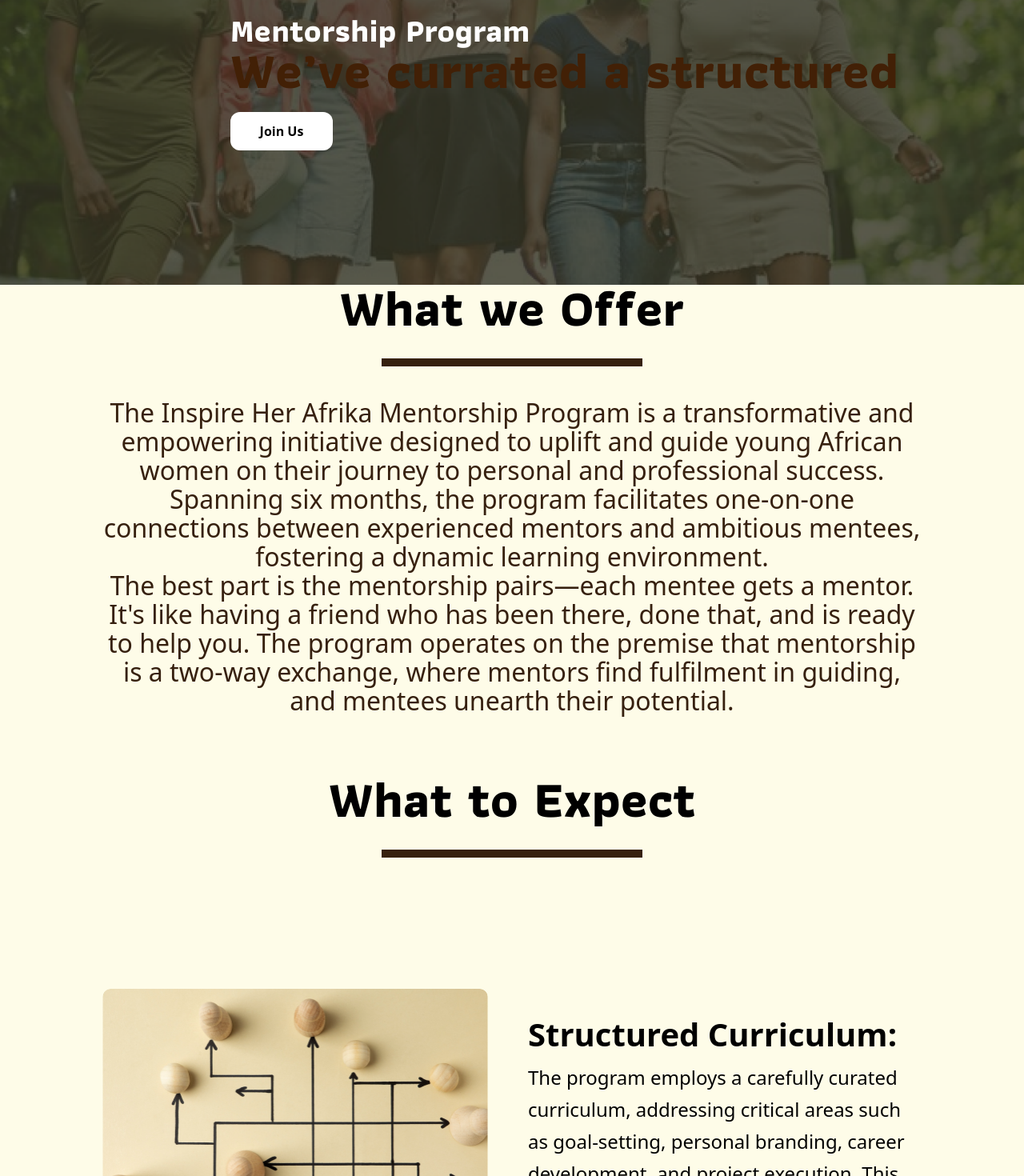
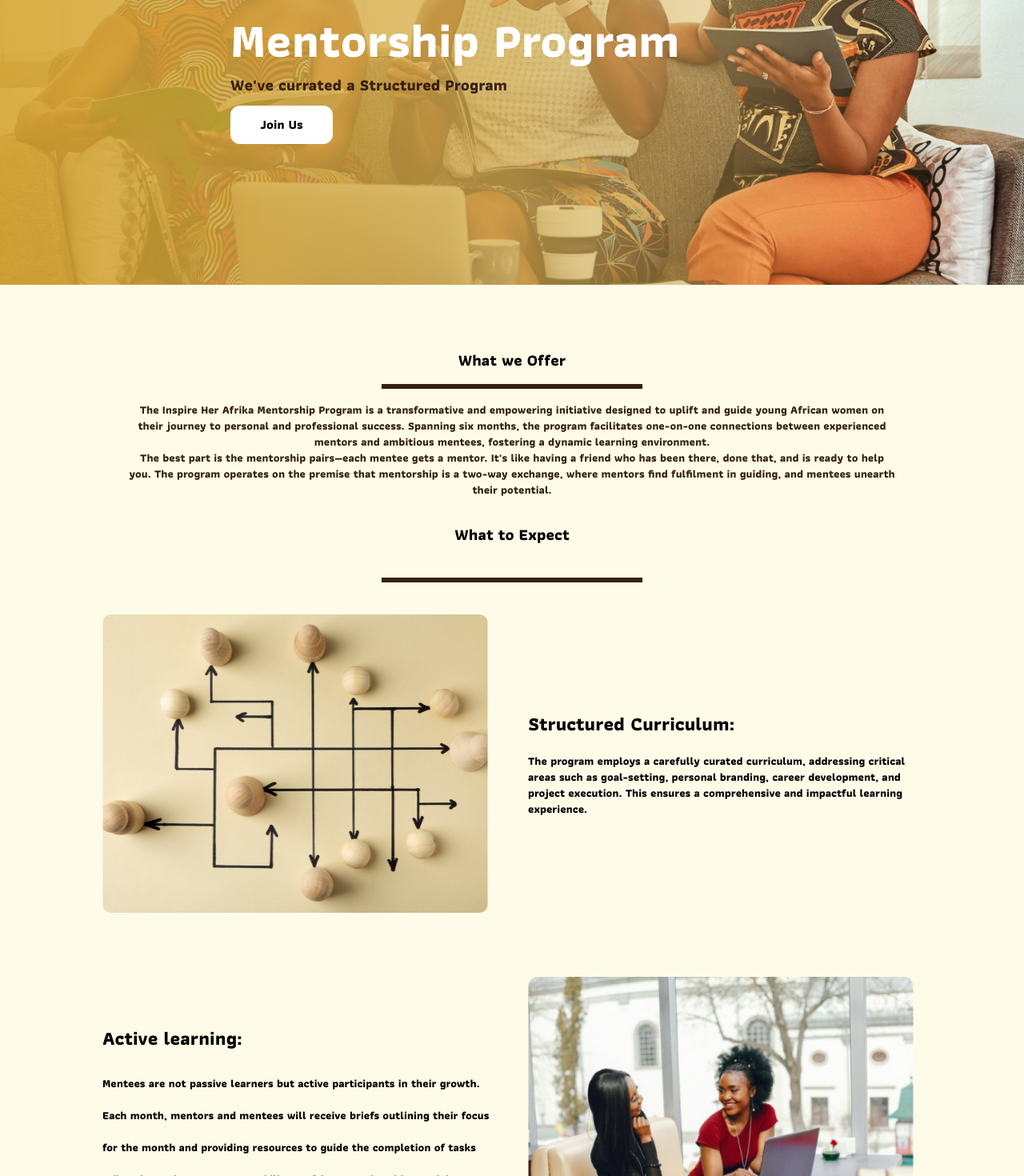
Before and after one commit to Deveelop/inspire-her-afrika, a React (Vite) app: page /mentorship in a window 1280 px wide. Shown: the part 220-1690 px from the top of the page at 80% size. Built offline with nearby package versions, Linux system fonts and the light colour scheme.

Commit message:
Added new changes

```diff
--- /dev/null
+++ b/src/Components/HeroMentorship.jsx
@@ -0,0 +1,21 @@
+
+
+const HeroMentorship = () => {
+  return (
+    <div className=' mb-20  h-[500px] md:w-full p-4 md:p-72 relative '>
+    <div className=" absolute inset-0 bg-[url('/group2.png')] bg-cover bg-no-repeat bg-center bg-opacity-90"/>
+      <div className=' absolute inset-0 bg-gradient-to-r from-[#D6A530] via-[#D6AD4BD7]  to-transparent opacity-90 w-full' />
+    <div className=' absolute top-60 flex justify-center'>
+      <div className=' grid gap-3 '>
+    <h1 className='text-[#FFFFFF] text-2xl font-Athiti md:text-6xl'>Mentorship Program</h1>
+   <p className='text-[#36200F] font-bold  text-xl '>We've currated a Structured Program</p>
+  <div className=''>
+    <button className='bg-text-white font-semibold bg-white p-3 w-32 rounded-xl' >Join Us</button>
+     </div>
+     </div>
+     </div>
+     </div>
+  )
+}
+
+export default HeroMentorship;
--- a/src/Pages/Mentorship.jsx
+++ b/src/Pages/Mentorship.jsx
@@ -1,40 +1,27 @@
-import React from 'react'
+import HeroMentorship from "../Components/HeroMentorship";
 
 function Mentorship() {
   return (
-    <div className=' '>
+    <div className=' font-Athiti '>
     <div className="w-[100%] bg-yellow-50 ">
 
-    <div className=' mb-20 bg-[url("/groupy.png")] h-[555px] md:h-2/3 w-full bg-cover
-        bg-center p-4 md:p-72 relative
-        '>
-        <div className=' absolute top-60 flex justify-center'>
-          <div className=' grid gap-3 '>
-          <div className=" md:text-justify text-white md:text-[40px] text-2xl font-bold font-Athiti leading-[37.31px]">Mentorship Program</div>
-          <div className="w-[] h-[59px] text-justify text-yellow-950 md:text-[64px] text-2xl font-bold font-['Athiti'] leading-[37.31px]">We’ve currated a structured </div>
+    <HeroMentorship/>
 
-      <div className=''>
-        <button className='bg-text-white font-semibold bg-white p-3 w-32 rounded-xl' >Join Us</button>
-         </div>
-         </div>
-         </div>
-         </div>
+    <div className=' pb-8 m-auto w-[75%] '>
+    <div className="  items-center flex flex-col justify-center leading-9  ">
+        <h1 className=" text-center font-bold md:text-xl text-lg">What we Offer</h1>
+        <div className=" w-[80%] md:w-[326px] h-[0px] m-4 border-[3px] border-[#36200F] " />
 
-    <div className=' pb-8 m-auto w-[80%] '>
-    <div className=" md:h-[384px] items-center flex flex-col justify-center leading-9  ">
-        <h1 className=" text-center font-Athiti font-bold md:text-[64px] text-4xl leading-[46px]">What we Offer</h1>
-        <div className=" w-[80%] md:w-[326px] h-[0px] m-10 border-[5px] border-[#36200F] " />
-
-        <div className=" text-[#36200F]  text-center md:text-[32px] font-normal;
+        <div className=" text-[#36200F]  text-center md:text-sm font-normal;
  ">The Inspire Her Afrika Mentorship Program is a transformative and empowering initiative designed to uplift and guide young African women on their journey to personal and professional success. Spanning six months, the program facilitates one-on-one connections between experienced mentors and ambitious mentees, fostering a dynamic learning environment.<br/>The best part is the mentorship pairs—each mentee gets a mentor. It's like having a friend who has been there, done that, and is ready to help you. The program operates on the premise that mentorship is a two-way exchange, where mentors find fulfilment in guiding, and mentees unearth their potential.<br/>
         </div>
     </div>
     </div>
 
     <div className=" m-auto w-[80%] ">
-        <div className=" md:h-[384px] items-center flex flex-col justify-center leading-9">
-            <h1 className=" text-center font-Athiti font-bold md:text-[64px] text-3xl leading-[46px]">What to Expect</h1>
-            <div className=" w-[80%] md:w-[326px] h-[0px] m-10 border-[5px] border-[#36200F] " />
+        <div className=" items-center flex flex-col justify-center leading-9">
+            <h1 className=" text-center font-bold md:text-xl text-lg">What to Expect</h1>
+            <div className=" w-[80%] md:w-[326px] h-[0px] m-10 border-[3px] border-[#36200F] " />
         </div>
         <div className=" ">
             <div className=" grid md:grid-cols-2 items-center gap-10 mb-20">
@@ -43,16 +30,16 @@ function Mentorship() {
                 </div>
                 <div className=" ">
                     <div className="">
-                        <h5 className="md:text-[40px] text-xl font-semibold mb-5 ">Structured Curriculum:<br/></h5>
-                    <p className=" md:text-[24px] text-sm font-normal md:leading-10">The program employs a carefully curated curriculum, addressing critical areas such as goal-setting, personal branding, career development, and project execution. This ensures a comprehensive and impactful learning experience.</p>
+                        <h5 className="md:text-2xl text-xl font-semibold mb-5 ">Structured Curriculum:<br/></h5>
+                    <p className=" md:text-sm text-xs font-normal ">The program employs a carefully curated curriculum, addressing critical areas such as goal-setting, personal branding, career development, and project execution. This ensures a comprehensive and impactful learning experience.</p>
                     </div>
                 </div>
             </div>
 
             <div className="grid md:grid-cols-2 items-center gap-10 mb-20">
                 <div className="">
-                <h5 className=" md:text-[40px] text-xl  font-semibold mb-5">Active learning:<br/></h5>
-                <p className=" md:text-[24px] text-sm font-normal md:leading-10 ">Mentees are not passive learners but active participants in their growth. Each month, mentors and mentees will receive briefs outlining their focus for the month and providing resources to guide the completion of tasks tailored to enhance mentee’s skills, confidence, and problem-solving abilities.</p>
+                <h5 className=" md:text-2xl text-xl  font-semibold mb-5">Active learning:<br/></h5>
+                <p className=" md:text-sm text-sm font-normal md:leading-10 ">Mentees are not passive learners but active participants in their growth. Each month, mentors and mentees will receive briefs outlining their focus for the month and providing resources to guide the completion of tasks tailored to enhance mentee’s skills, confidence, and problem-solving abilities.</p>
                 </div>
                 <div>
                 <img className="w-[482px] md:h-[373px] rounded-[10px]" src="view4.png" />
@@ -64,14 +51,14 @@ function Mentorship() {
                 <img className="w-[482px] md:h-[373px] rounded-[10px]" src="view.png" />
                 </div>
                 <div className="">
-                    <h5 className="md:text-[40px] text-xl  font-semibold mb-2">Reflection and Evaluation:<br/></h5>
-                <p className=" md:text-[24px] text-sm font-normal md:leading-10">The program places a strong emphasis on self-reflection. Through weekly meetings, the accompanied log submissions and surveys, mentees (and the program team) are able to track progress, receive feedback, and refine their strategies.</p>
+                    <h5 className="md:text-2xl text-xl  font-semibold mb-2">Reflection and Evaluation:<br/></h5>
+                <p className=" md:text-sm text-xs font-normal md:leading-10">The program places a strong emphasis on self-reflection. Through weekly meetings, the accompanied log submissions and surveys, mentees (and the program team) are able to track progress, receive feedback, and refine their strategies.</p>
                 </div>
             </div>
             <div className="grid md:grid-cols-2 items-center gap-10 mb-20">
                 <div className="">
-                    <h5 className="md:text-[40px] text-xl  font-semibold mb-2">Community Engagement:<br/></h5>
-                    <p className=" md:text-[24px] text-sm font-normal md:leading-10">Beyond individual growth, the program encourages mentees to actively participate in community-oriented projects, fostering a sense of social responsibility and leadership.</p>
+                    <h5 className="md:text-2xl text-xl  font-semibold mb-2">Community Engagement:<br/></h5>
+                    <p className=" md:text-sm text-xs font-normal md:leading-10">Beyond individual growth, the program encourages mentees to actively participate in community-oriented projects, fostering a sense of social responsibility and leadership.</p>
                     </div>
                     <div>
                 <img className="w-[482px] md:h-[373px] rounded-[10px]" src="view1.png" />
@@ -83,8 +70,8 @@ function Mentorship() {
                 </div>
 
                 <div className="">
-                    <h5 className="md:text-[40px] text-xl  font-semibold mb-2">Networking Opportunities:<br/></h5>
-                    <p className=" md:text-[24px] text-sm font-normal md:leading-10">The inclusion of informational interviews, mentor consultations and virtual mastery sessions facilitated by subject experts provides mentees with networking opportunities that extend beyond their immediate mentorship circle.</p>
+                    <h5 className="md:text-2xl text-xl  font-semibold mb-2">Networking Opportunities:<br/></h5>
+                    <p className=" md:text-sm text-xs font-normal md:leading-10">The inclusion of informational interviews, mentor consultations and virtual mastery sessions facilitated by subject experts provides mentees with networking opportunities that extend beyond their immediate mentorship circle.</p>
                     </div>
             </div>
         </div>
```
